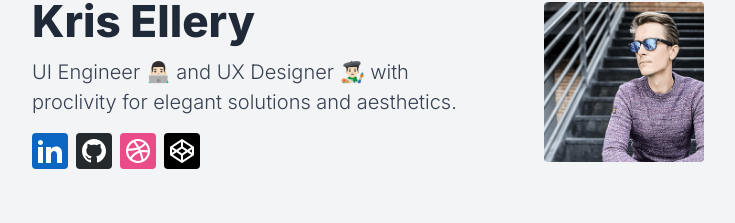
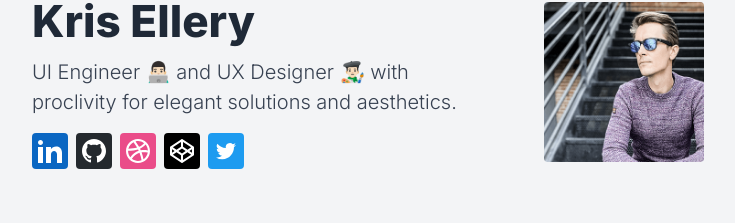
Before and after one commit to kris-ellery/kris-ellery.github.io, a plain HTML site: page index.html in a window 1280 px wide. Shown: the part 70-293 px from the top of the page, without its empty margins (272-1007 px from the left). Drawn offline with Linux system fonts and the light colour scheme.

Commit message:
Add Twitter

```diff
--- a/index.html
+++ b/index.html
@@ -131,6 +131,21 @@
                   />
                 </svg>
                 <span class="o-screen-reader">CodePen</span>
+              </a>
+              <a
+                href="https://twitter.com/kris_ellery"
+                target="_blank"
+                rel="noopener"
+                rel="noreferrer"
+                class="c-service-links__item"
+                data-service="twitter"
+              >
+                <svg xmlns="http://www.w3.org/2000/svg" viewBox="0 0 24 24">
+                  <path
+                    d="M8.29 20.251c7.547 0 11.675-6.253 11.675-11.675 0-.178 0-.355-.012-.53A8.348 8.348 0 0022 5.92a8.19 8.19 0 01-2.357.646 4.118 4.118 0 001.804-2.27 8.224 8.224 0 01-2.605.996 4.107 4.107 0 00-6.993 3.743 11.65 11.65 0 01-8.457-4.287 4.106 4.106 0 001.27 5.477A4.072 4.072 0 012.8 9.713v.052a4.105 4.105 0 003.292 4.022 4.095 4.095 0 01-1.853.07 4.108 4.108 0 003.834 2.85A8.233 8.233 0 012 18.407a11.616 11.616 0 006.29 1.84"
+                  />
+                </svg>
+                <span class="o-screen-reader">Twitter</span>
               </a>
             </nav>
           </div>
--- a/styles/main.css
+++ b/styles/main.css
@@ -201,6 +201,10 @@ cite {
   background-color: #000000;
 }
 
+.c-service-links__item[data-service="twitter"] {
+  background-color: #1d9bf0;
+}
+
 .c-career {
   background-color: var(--alt-background-color);
   padding: 4rem 0;
```
Also changed, not shown: styles/main.min.css.
